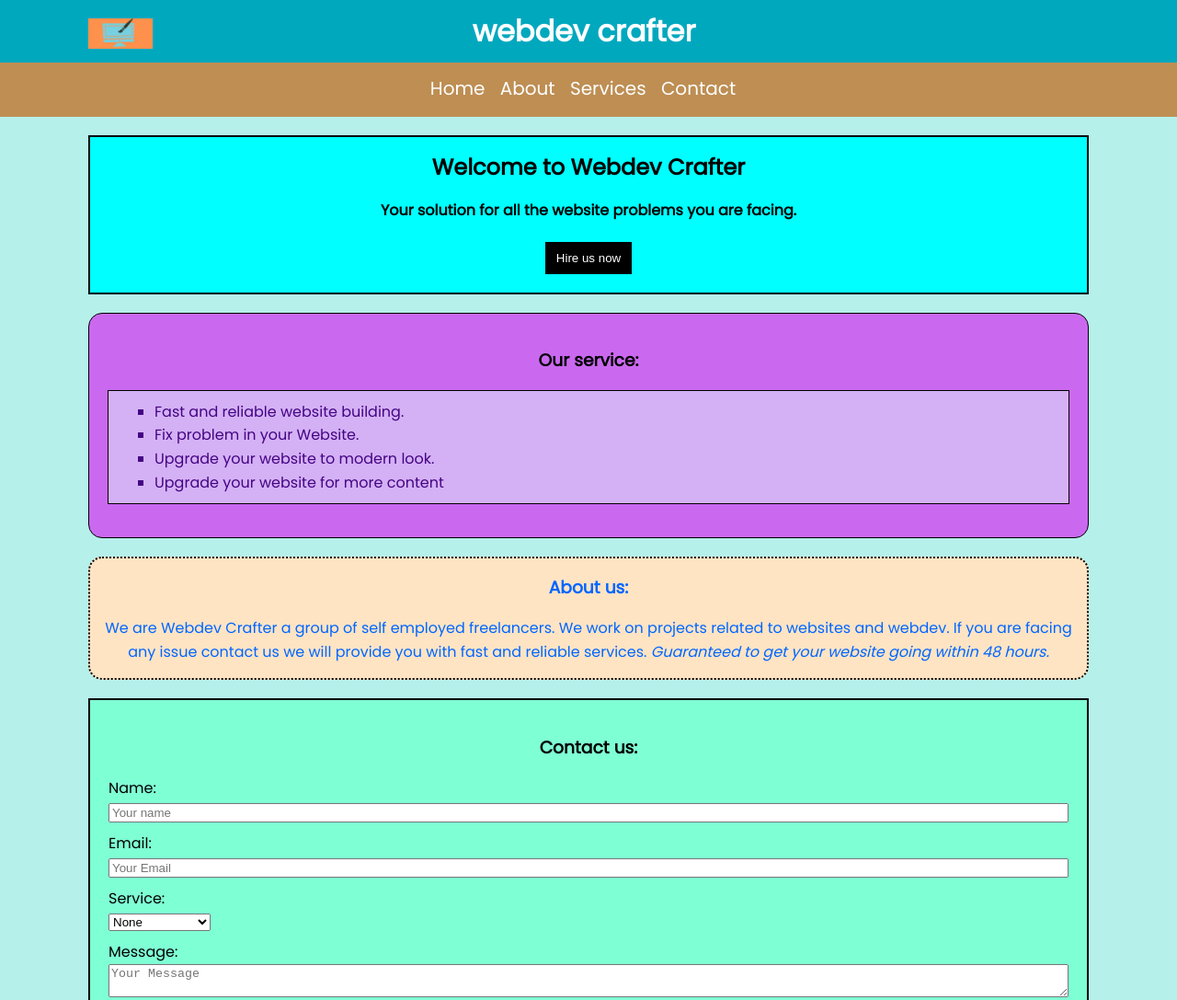
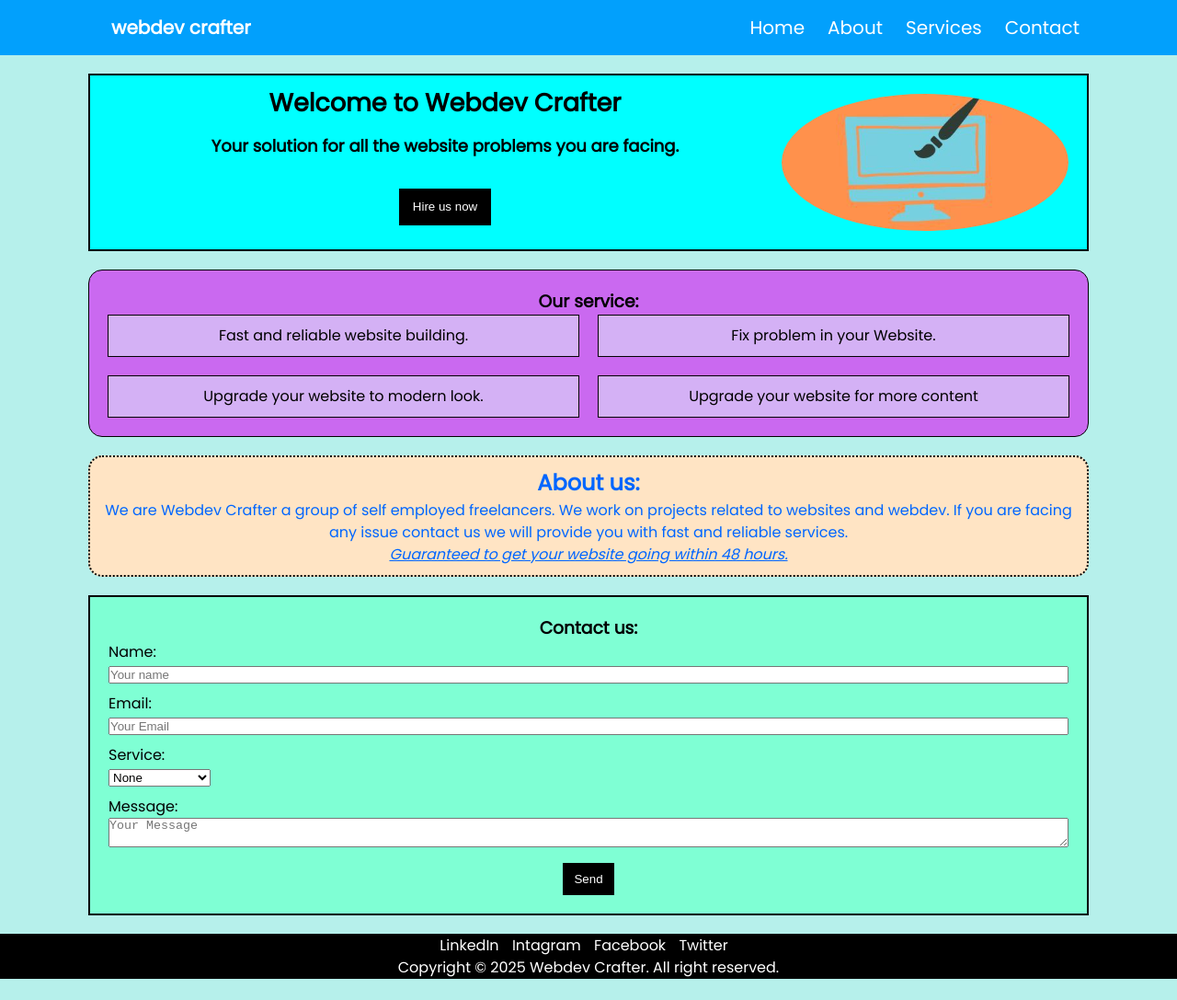
Before and after one commit to VikashUpadhyay442/Business_landing_page, a plain HTML site: page index.html in a window 1280 px wide. Shown: the top 1087 px of the page at 92% size. After the commit the page ends 1064 px from the top, so only its background shows below. Drawn offline with Linux system fonts and the light colour scheme.

Commit message:
Used flexbox and grid to update the css and changed header

```diff
--- a/index.html
+++ b/index.html
@@ -10,14 +10,9 @@
     <title>Webdev Crafter</title>
   </head>
   <body>
-    <header id="header">
-      <div class="container">
-        <a href="#"><img src="image/image.png"/ ></a>
-        <h1>webdev crafter</h1>
-      </div>
-    </header>
     <nav id="navbar">
       <div class="container">
+        <h1 id="logo"><a href="#">webdev crafter</a></h1>
         <ul>
           <li><a href="#home">Home</a></li>
           <li><a href="#about">About</a></li>
@@ -26,11 +21,13 @@
         </ul>
       </div>
     </nav>
+
     <div class="container">
       <section id="home">
         <h2>Welcome to Webdev Crafter</h2>
         <h4>Your solution for all the website problems you are facing.</h4>
         <button>Hire us now</button>
+        <img src="image/image.png">
       </section>
     </div>
 
@@ -38,12 +35,10 @@
       <section id="services">
         <h3>Our service:</h3>
         <ul>
-          <div class="box">
-            <li>Fast and reliable website building.</li>
-            <li>Fix problem in your Website.</li>
-            <li>Upgrade your website to modern look.</li>
-            <li>Upgrade your website for more content</li>
-          </div>
+            <li id="service1">Fast and reliable website building.</li>
+            <li id="service2">Fix problem in your Website.</li>
+            <li id="service3">Upgrade your website to modern look.</li>
+            <li id="service4">Upgrade your website for more content</li>
         </ul>
       </section>
     </div>
@@ -54,7 +49,9 @@
         <p>
           We are Webdev Crafter a group of self employed freelancers. We work on projects related to websites
           and webdev. If you are facing any issue contact us we will provide you with fast and reliable
-          services. <em>Guaranteed to get your website going within 48 hours.</em>
+          services.</p>
+          <p>
+            <em>Guaranteed to get your website going within 48 hours.</em>
         </p>
       </section>
     </div>
@@ -85,7 +82,8 @@
         </form>
       </section>
     </div>
-    <footer>
+
+    <footer class="footer">
       <ul>
         <li><a href="#">LinkedIn</a></li>
         <li><a href="#">Intagram</a></li>
--- a/style.css
+++ b/style.css
@@ -1,15 +1,19 @@
+*{
+    box-sizing: border-box;
+    margin: 0;
+    padding: 0;
+}
 body {
     background-color: rgb(182, 240, 235);
     color: rgb(0, 0, 0);
-    margin: 0;
-    padding: 0;
-    line-height: 1.6em;
+    line-height: 1.5;
     font-size: 16px;
     font-family: 'Poppins', sans-serif;
 }
 
 a:hover {
     color: red;
+    text-decoration:underline;
 }
 
 a {
@@ -28,54 +32,83 @@ button:hover{
     background-color: red;
 }
 
-#header {
-    background-color: rgb(0, 168, 190);
-    color: white;
-    text-align: center;
-}
-
-#header img {
-    width: 70px;
-    float: left;
-    margin-top: 20px;
-}
-
-#header h1 {
-    margin-right: 80px;
-}
-
 .container {
-    width: 85%;
+    max-width: 85%;
     margin: auto;
+    margin-bottom: 20px;
     overflow: hidden;
 }
 
 #navbar {
-    background-color: rgb(190, 142, 83);
-    text-align: center;
+    background-color: rgb(2, 160, 252);
+
+}
+
+#navbar .container{
+    display: flex;
+    justify-content: space-between;
+    flex-wrap: wrap;
+    height: auto;
+    align-items: center;
+    padding: 15px 10px;
+}
+#logo{
+    font-size: x-large;
+    font-weight: bold;
+    padding: 0;
+    display: flex;
 }
 
 #navbar ul {
-    padding: 0;
     list-style: none;
+    display: flex;
+    flex-wrap: wrap;
+    margin: 0%;
+    padding: 0%;
+    align-self: flex-end;
+    gap: 10px;
 }
 
-#navbar li {
-    display: inline;
-}
 
 #navbar a {
-    padding-right: 12px;
+    padding-left: 15px;
     font-size: 20px;
 }
 
 #home {
     border: 2px black double;
-    margin-top: 20px;
     text-align: center;
-    font-size: 16px;
-    padding: 0px 20px 20px 20px;
+    font-size: 18px;
+    padding: 10px 20px 20px 20px;
     background-color: aqua;
+    display: grid;
+    grid-template-columns: 3fr 1fr;
+    grid-template-rows: 1fr 1fr 1fr;
+    grid-template-areas: "heading image"
+    "para image"
+    "but image";
+    justify-content: space-between;
+}
+#home h2{
+    grid-area: heading;
+}
+#home h4{
+    grid-area: para;
+    font-size: large;
+}
+#home img{
+    grid-area: image;
+    margin-top: 10px;
+    justify-self: center;
+    align-self: center;
+    border-radius: 50%;
+}
+#home button{
+    grid-area: but;
+    height: 40px;
+    width: 100px;
+    align-self: center;
+    justify-self: center;
 }
 
 #about {
@@ -84,13 +117,19 @@ button:hover{
     color: rgb(0, 102, 255);
     border-radius: 15px;
     background-color: bisque;
+    padding: 10px;
+}
+#about h3{
+    font-size: x-large;
+}
+#about em{
+    text-decoration: underline;
 }
 
 #services {
     padding: 20px;
     border-radius: 15px;
     border: 1px black solid;
-    margin: 20px 0px 20px 0px;
     background-color: rgb(202, 105, 240);
 }
 
@@ -99,19 +138,39 @@ button:hover{
 }
 
 #services ul {
+    list-style: none;
+    display: grid;
+    grid-template-columns: 1fr 1fr;
+    grid-template-rows: 1fr 1fr;
+    grid-template-areas: "service1 service2"
+    "service3 service4";
+    gap: 20px;
+}
+#services ul li {
     background-color: rgb(212, 177, 245);
-    color: rgb(69, 4, 131);
-    list-style: square;
-    border: 1px black solid;
+    padding: 10px;
+    border: 1px solid #030303;
+    text-align: center;
+    display: grid;
+    place-items: center;
+    box-sizing: border-box;
+}
+#service1{
+    grid-area: service1;
+}
+#service2{
+    grid-area: service2;
+}
+#service3{
+    grid-area: service3;
+}
+#service4{
+    grid-area: service4;
 }
 
-#services .box {
-    margin: 10px;
-}
 
 #contact {
     border: 2px black solid;
-    margin: 20px 0px;
     background-color: aquamarine;
     padding: 20px;
 }
@@ -143,22 +202,64 @@ button:hover{
     margin: 0 auto;
 }
 
-footer {
+.footer {
     border-top: 1px rgb(0, 0, 0) dashed;
     background-color: black;
     color: white;
     margin: 0;
-
+    display: flex;
+    flex-direction: column;
+    align-items: center;
 }
 
-footer ul {
+.footer ul {
     text-align: center;
 }
 
-footer li {
+.footer li {
     display: inline;
     margin-right: 10px;
 }
-footer p{
+.footer p{
+
     margin: 0;
 }
+
+
+@media(max-width:700px){
+    #navbar .container{
+        flex-direction: column;
+        text-align: center;
+        padding: 0;
+    }
+    #navbar .container ul{
+        display: block;
+        align-self: center;
+    }
+    #home{
+        display: flex;
+        padding-top: 10px;
+        flex-direction: column;
+    }
+    #home button{
+        margin-top: 10px;
+    }
+    #home img{
+        max-width: 100%;
+        object-fit: contain;
+    }
+    #services ul{
+        display: grid;
+        grid-template-columns: 1fr;
+        grid-template-rows: repeat(4, auto);
+        grid-template-areas:
+            "service1"
+            "service2"
+            "service3"
+            "service4";
+    }
+    .footer ul{
+        display: flex;
+        flex-direction: column;
+    }
+}
```
Also changed, not shown: README.md.
